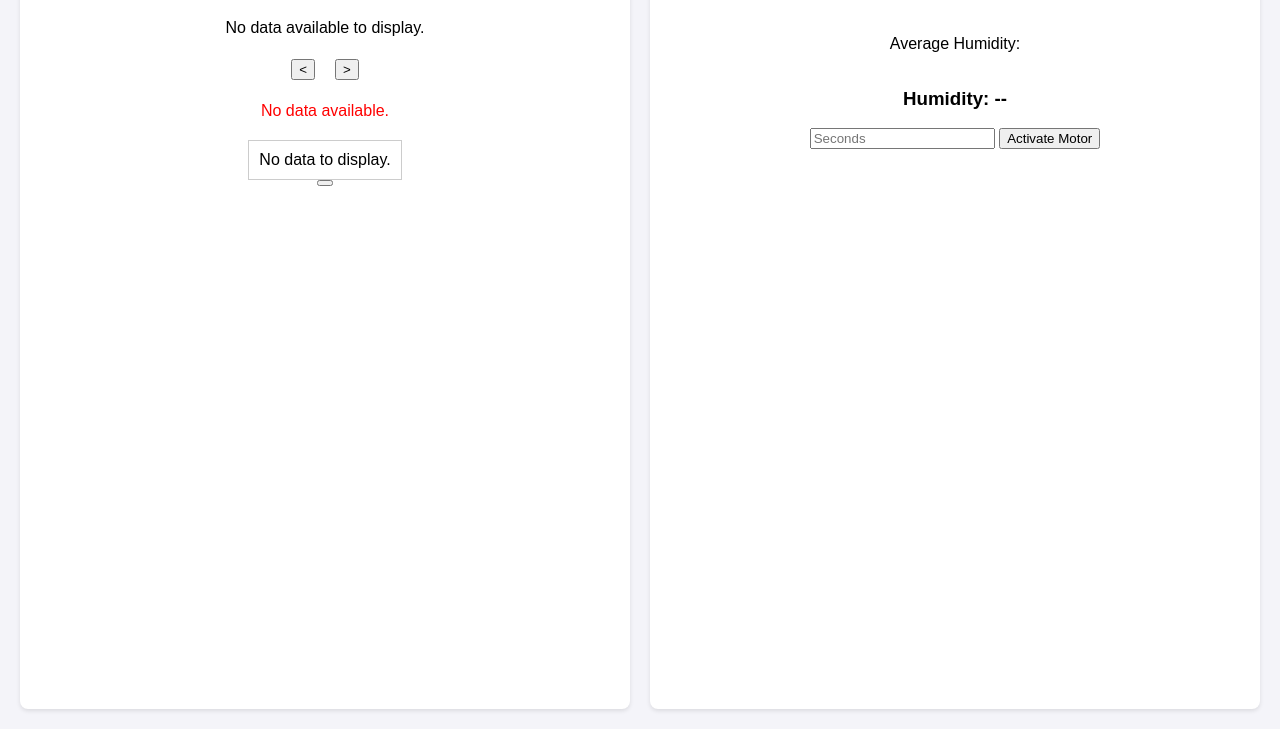
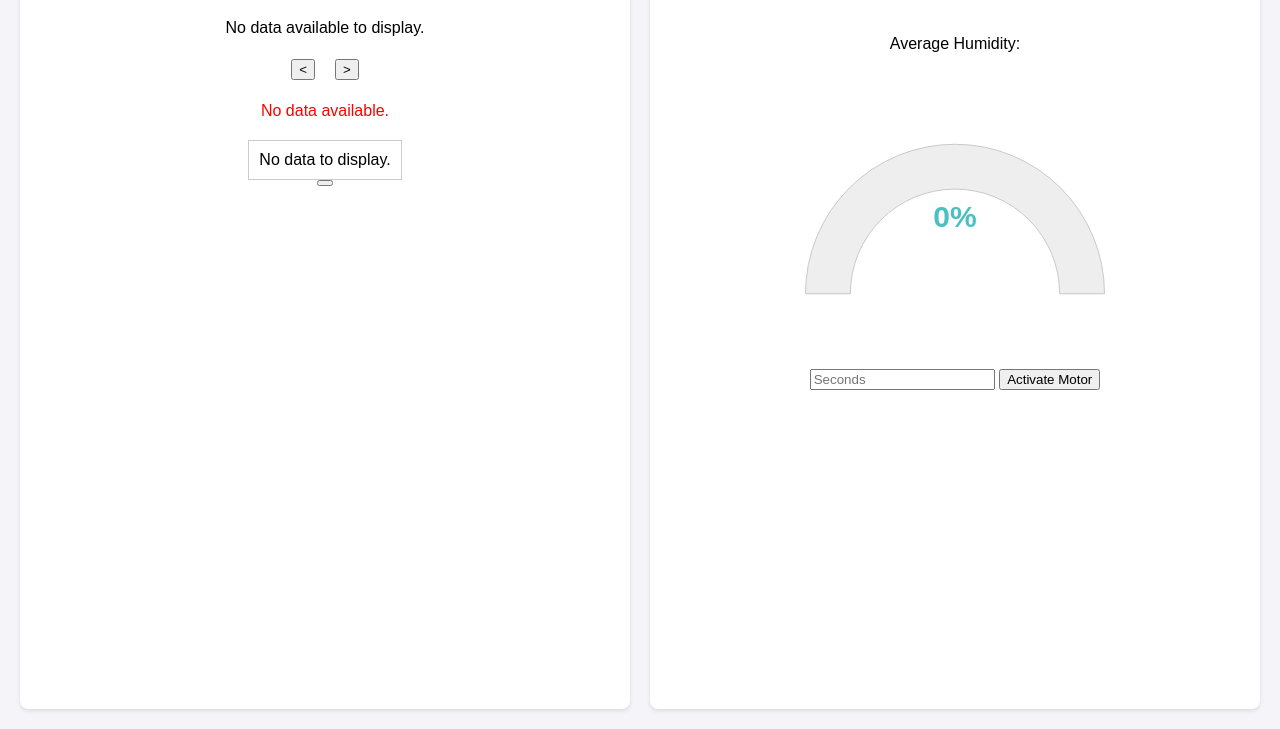
Before and after one commit to mihai-stoenica/esp_backend, a website: page public/index.html in a window 1280 px wide. Shown: the part 101-830 px from the top of the page. Drawn offline with nearby package versions, Linux system fonts and the light colour scheme; no server answers.

Commit message:
updated version

```diff
--- a/public/humidityLogic.js
+++ b/public/humidityLogic.js
@@ -1,7 +1,70 @@
-function updateHumidity(instantHumidity) {
-    const humidityElement = document.getElementById("humidityDisplay");
-    if (humidityElement) {
-        const humidity = instantHumidity;
-        humidityElement.textContent = `${humidity}%`;
+    const ctx1 = document.getElementById('liveHumidityChart').getContext('2d');
+
+    let humidity = 0;
+
+    const centerTextPlugin = {
+            id: 'centerText',
+            afterDraw(chart) {
+                const { ctx, chartArea: { width, height } } = chart;
+                ctx.save();
+                ctx.font = 'bold 30px Arial';
+                ctx.textAlign = 'center';
+                ctx.textBaseline = 'middle';
+                ctx.fillStyle = 'rgba(75, 192, 192, 1)';
+                const centerX = width / 2;
+                const centerY = height / 2;
+                ctx.fillText(`${humidity}%`, centerX, centerY);
+                ctx.restore();
+            }
+    };
+
+    Chart.register(centerTextPlugin);
+
+    const liveChart = new Chart(ctx1, {
+            type: 'doughnut',
+            data: {
+                labels: ['Humidity', 'Remaining'],
+                datasets: [{
+                    data: [humidity, 100 - humidity],
+                    backgroundColor: [
+                        'rgba(75, 192, 192, 0.2)',
+                        'rgba(200, 200, 200, 0.3)'
+                    ],
+                    borderColor: [
+                        'rgba(75, 192, 192, 1)',
+                        'rgba(200, 200, 200, 1)'
+                    ],
+                    borderWidth: 1
+                }]
+            },
+            options: {
+                responsive: false,
+                circumference: 180,
+                rotation: -90,
+                plugins: {
+                    legend: {
+                        display: false
+                    },
+                    title: {
+                        display: false
+                    },
+                    tooltip: {
+                        callbacks: {
+                            label: function(context) {
+                                return `${context.label}: ${context.raw}%`;
+                            }
+                        }
+                    }
+                },
+                cutout: '70%'
+            }
+        });
+
+    function updateHumidity(value) {
+      humidity = value;
+      liveChart.data.datasets[0].data = [value, 100 - value];
+      liveChart.update();
+
     }
-}
+
+    // WebSocket code
--- a/public/index.html
+++ b/public/index.html
@@ -5,6 +5,7 @@
     <meta name="viewport" content="width=device-width, initial-scale=1.0">
     <title>Soil Humidity Dashboard</title>
     <script src="/chartLogic.js" defer></script>
+    <script src="/humidityLogic.js" defer></script>
     <script src="/motorLogic.js" defer></script>
 
     <script src="https://cdn.jsdelivr.net/npm/chart.js@4.4.4/dist/chart.umd.min.js"></script>
@@ -54,6 +55,8 @@
         }
 
 
+
+
     </style>
 </head>
 <body>
@@ -77,8 +80,8 @@
         <div id="metrics">
             <p>Average Humidity: <span id="averageHumidity"></span></p>
         </div>
-        <div>
-            <h3>Humidity: <span id="humidityDisplay">--</span></h3>
+        <div id="liveHumidityChartContainer">
+            <canvas id="liveHumidityChart"></canvas>
         </div>
 
         <div>
@@ -89,27 +92,15 @@
     </div>
 
     <script>
-        const ws = new WebSocket("wss://espbackend-production.up.railway.app/");
+        const ws = new WebSocket('wss://espbackend-production.up.railway.app');
 
-        ws.onopen = () => {
-            console.log("WebSocket connected to frontend");
+        ws.onmessage = (event) => {
+            const data = JSON.parse(event.data);
+
+            if (data.event === 'humidity' && typeof data.value === 'number') {
+                updateHumidity(data.value);
+            }
         };
-
-        ws.onmessage = (messageEvent) => {
-        const data = JSON.parse(messageEvent.data);
-
-        if (data.event === "humidity" && typeof data.value === "number") {
-            console.log("Received humidity update:", data.value);
-            updateHumidity(data.value);
-        }
-        };
-
-        function updateHumidity(h) {
-            const humidityElement = document.getElementById("humidityDisplay");
-            if (humidityElement) {
-                humidityElement.textContent = `${h}%`;
-            }
-        }
 
     </script>
 
--- a/public/motorLogic.js
+++ b/public/motorLogic.js
@@ -1,14 +1,8 @@
 function activateMotor() {
   const seconds = parseInt(document.getElementById('motorDuration').value);
   if (!isNaN(seconds)) {
-    ws.send(JSON.stringify({ event: 'motor', seconds }));
-    logMessage(`Motor activation sent for ${seconds} seconds`);
+    const query = JSON.stringify({ event: 'motor', seconds });
+    ws.send(query);
+    console.log(`Motor activated for ${seconds} seconds`);
   }
 }
-
-ws.onmessage = (event) => {
-  const data = JSON.parse(event.data);
-  if (data.event === 'humidity') {
-    document.getElementById('humidityDisplay').textContent = `${data.value}`;
-  }
-};
```
Also changed, not shown: 3 other files.
